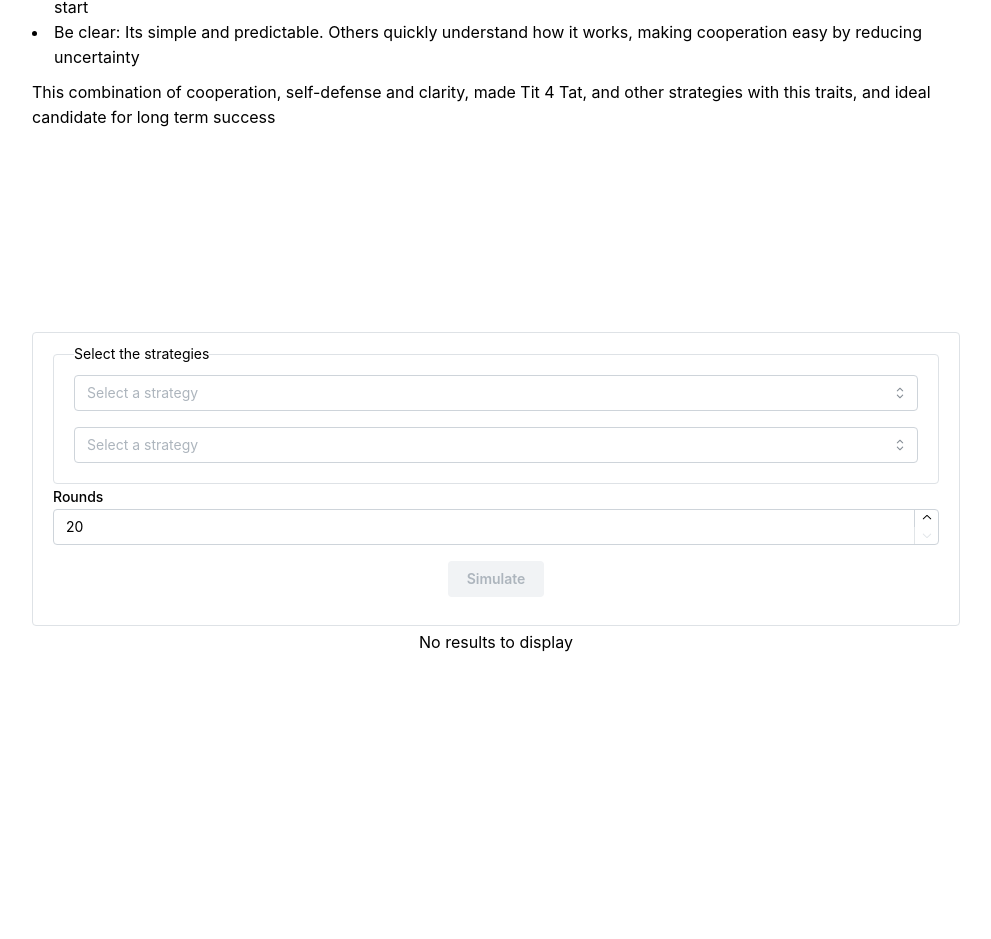
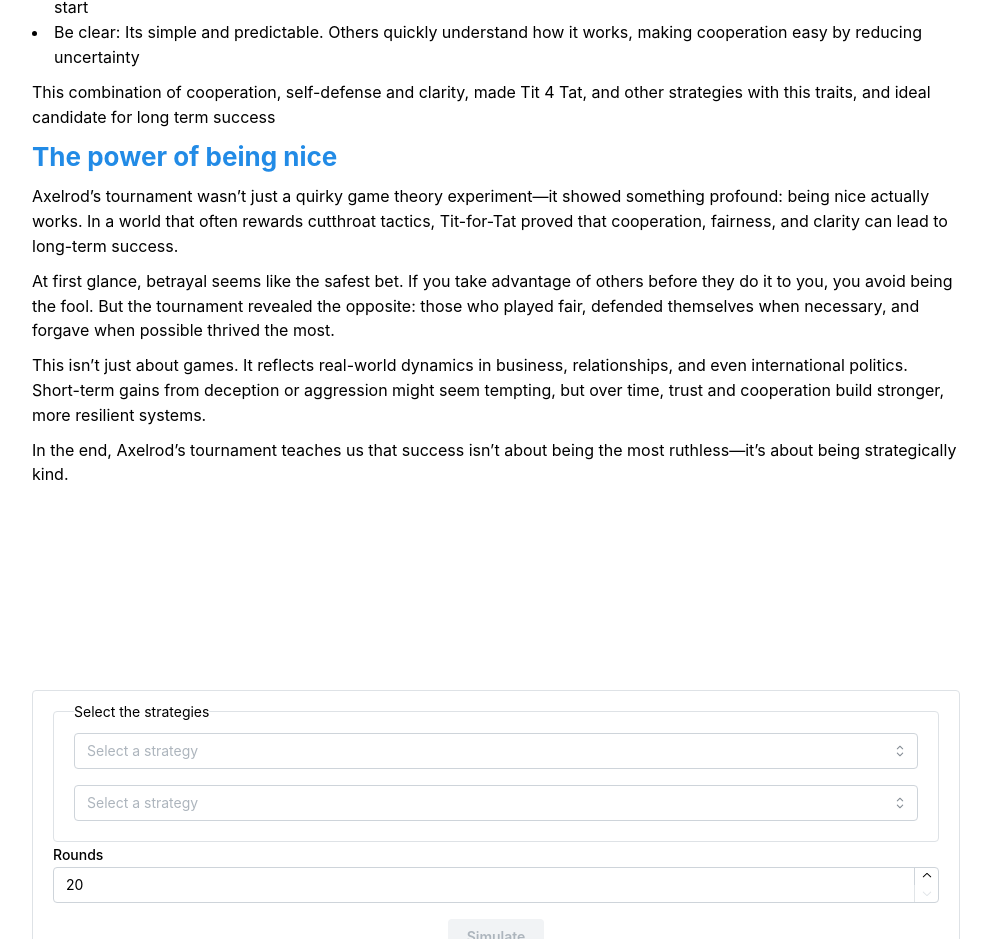
Before and after one commit to AndresCRamos/prisoners-dilemma, a React (Vite) app: page / in a window 1280 px wide. Shown: the part 3500-4439 px from the top of the page, without its empty margins (144-1135 px from the left). Before the commit the page ends 4369 px from the top, so only its background shows below. Built offline with nearby package versions, Linux system fonts and the light colour scheme.

Commit message:
Add general conclusions

```diff
--- a/src/components/LearnMore/AxelrodTournament.tsx
+++ b/src/components/LearnMore/AxelrodTournament.tsx
@@ -104,6 +104,32 @@ const AxelrodTournament: React.FC = () => {
         Tat, and other strategies with this traits, and ideal candidate for long
         term success
       </Text>
+      <Title order={2} className="text-[--mantine-primary-color-filled]">
+        The power of being nice
+      </Title>
+      <Text>
+        Axelrod’s tournament wasn’t just a quirky game theory experiment—it
+        showed something profound: being nice actually works. In a world that
+        often rewards cutthroat tactics, Tit-for-Tat proved that cooperation,
+        fairness, and clarity can lead to long-term success.
+      </Text>
+      <Text>
+        At first glance, betrayal seems like the safest bet. If you take
+        advantage of others before they do it to you, you avoid being the fool.
+        But the tournament revealed the opposite: those who played fair,
+        defended themselves when necessary, and forgave when possible thrived
+        the most.
+      </Text>
+      <Text>
+        This isn’t just about games. It reflects real-world dynamics in
+        business, relationships, and even international politics. Short-term
+        gains from deception or aggression might seem tempting, but over time,
+        trust and cooperation build stronger, more resilient systems.
+      </Text>
+      <Text>
+        In the end, Axelrod’s tournament teaches us that success isn’t about
+        being the most ruthless—it’s about being strategically kind.
+      </Text>
     </Stack>
   );
 };
```
